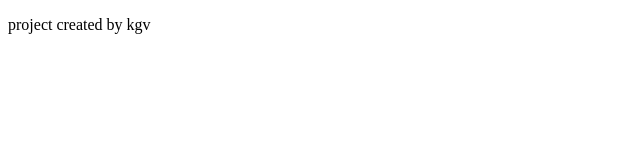
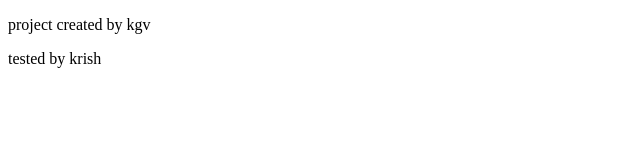
Before and after one commit to ganagavathy-hemas/test_branch, a plain HTML site: page index.html in a window 1280 px wide. Shown: the full height of the page, 0-640 px from the left. Drawn offline with Linux system fonts and the light colour scheme.

Commit message:
test_krish

```diff
--- a/index.html
+++ b/index.html
@@ -8,5 +8,7 @@
 </head>
 <body>
     <p>project created by kgv</p>
+
+    <p>tested by krish</p>
 </body>
 </html>
```
